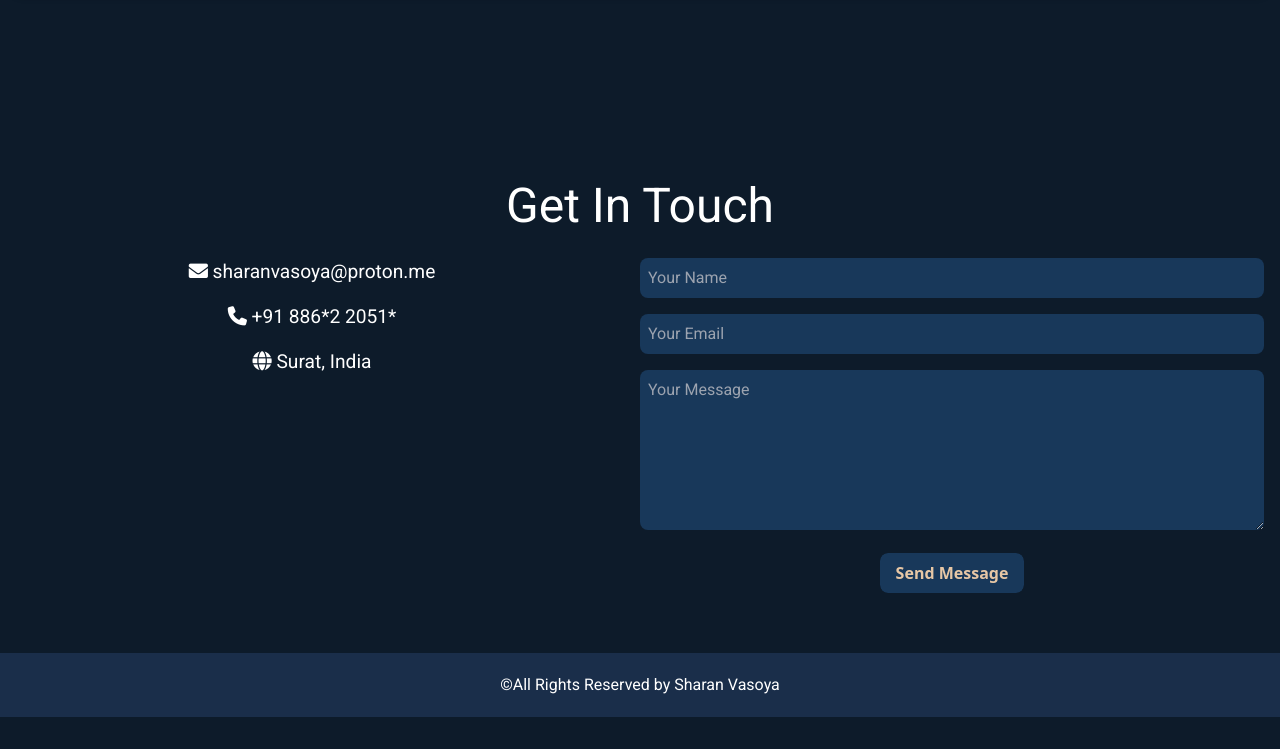
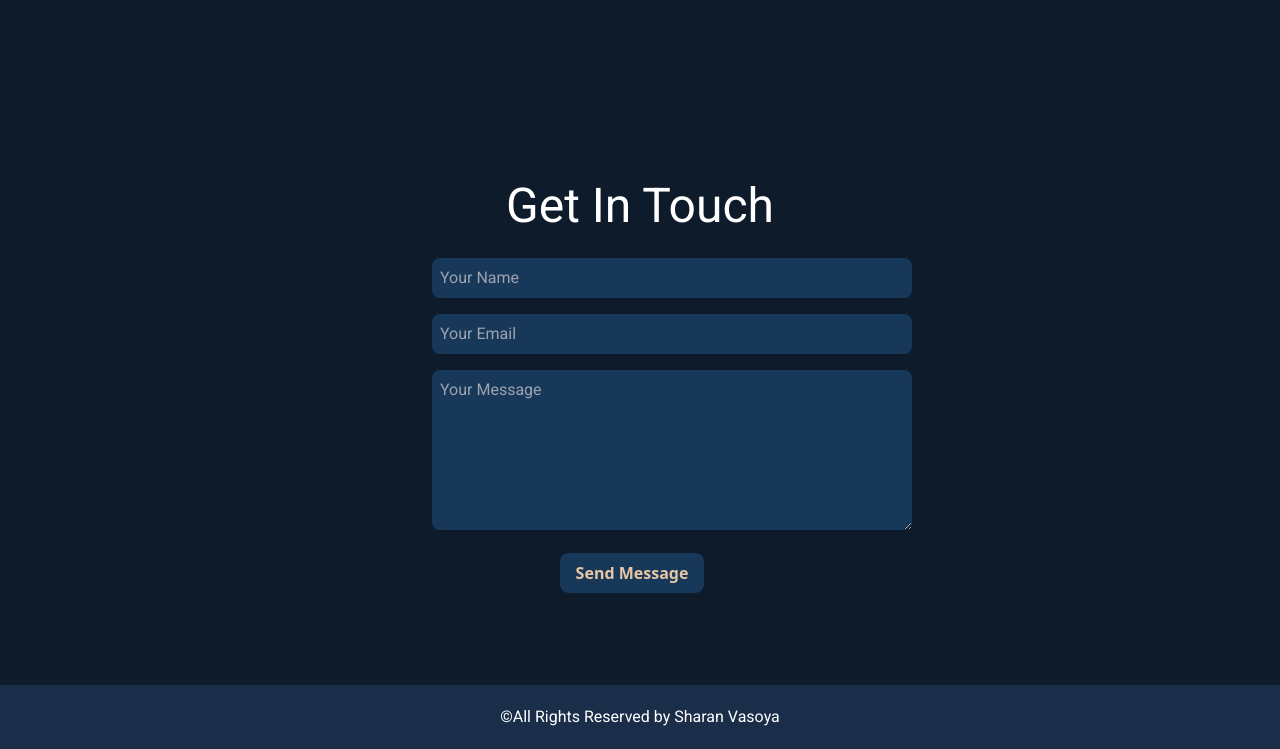
Before and after one commit to Vasoyasharan/Mywebsite, a plain HTML site: page index.html in a window 1280 px wide. Shown: the part 3763-4512 px from the top of the page. Before the commit the page ends 4480 px from the top, so only its background shows below. Drawn offline with nearby package versions, Linux system fonts and the light colour scheme; some packages are replaced by stand-ins of ours; a script that the page names is missing.

Commit message:
Contact Section UPDATED

```diff
--- a/index.html
+++ b/index.html
@@ -394,12 +394,7 @@
     <section class="contact">
       <h2 class="section-head">Get In Touch</h2>
       <div class="contact-details">
-        <div class="contact-info">
-          <p><i class="fa fa-envelope"></i> sharanvasoya@proton.me</p>
-          <p><i class="fa-solid fa-phone"></i> +91 886*2 2051*</p>
-          <p><i class="fa-solid fa-globe"></i> Surat, India</p>
-        </div>
-        <div class="contact-form">
+      <div class="contact-form">
           <form
             id="contact-form"
             action="https://formspree.io/f/mbjnwvwr"
--- a/style.css
+++ b/style.css
@@ -410,38 +410,31 @@ section h2 {
 
 .contact {
   margin-top: 2rem;
+  display: flex;
+  flex-direction: column;
+  align-items: center; /* Center align content */
 }
 
 .contact-details {
   display: flex;
   flex-wrap: wrap;
-  /* Allow items to wrap to the next line on smaller screens */
-}
-
-.contact-info,
-.contact-form {
-  flex: 1;
-  margin-right: 1rem;
-  /* Add some spacing between the two sections */
-}
-
-.contact-info p {
-  font-size: 1.2rem;
-  margin-bottom: 1rem;
+  justify-content: center; /* Center align items on smaller screens */
+  max-width: 800px; /* Limit maximum width */
+  width: 100%; /* Ensure full width */
 }
 
 .contact-form {
   flex: 1;
   margin-right: 1rem;
-  /* Add some spacing between the two sections */
+  margin-bottom: 2rem; /* Add some spacing between sections */
   width: 100%;
-  /* Default width */
+  max-width: 400px; /* Adjust maximum width as needed */
 }
 
 .contact-form input[type="text"],
 .contact-form input[type="email"],
 .contact-form textarea {
-  width: 100%;
+  width: 120%;
   padding: 0.5rem;
   margin-bottom: 1rem;
   border: none;
@@ -464,6 +457,19 @@ section h2 {
   cursor: pointer;
   font-size: 1rem;
   transition: background-color 0.3s ease;
+}
+
+/* Responsive Styles */
+@media (max-width: 1200px) {
+  .contact-details {
+    padding: 0 1rem; /* Adjust padding on smaller screens */
+  }
+}
+
+@media (max-width: 768px) {
+  .contact-form {
+    max-width: 100%; /* Full width on smaller screens */
+  }
 }
 
 /* button hover effect start */
```
